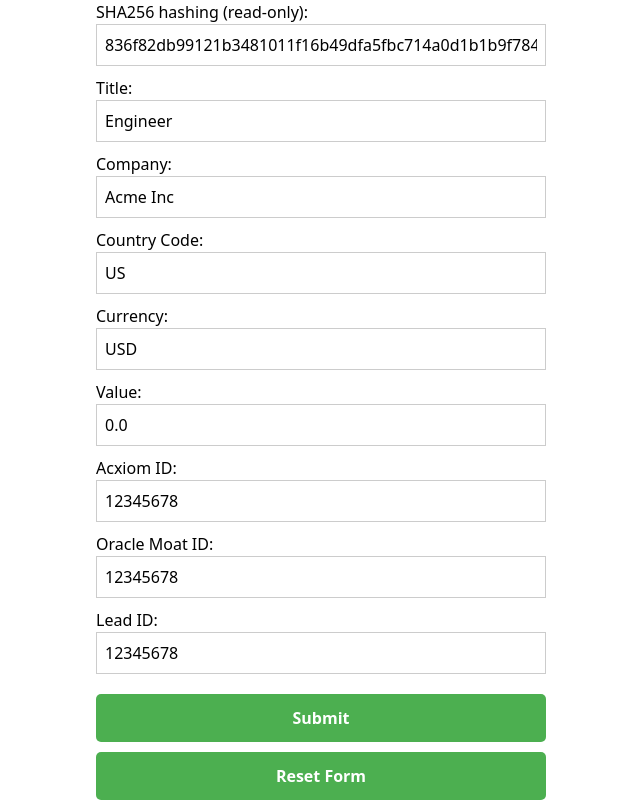
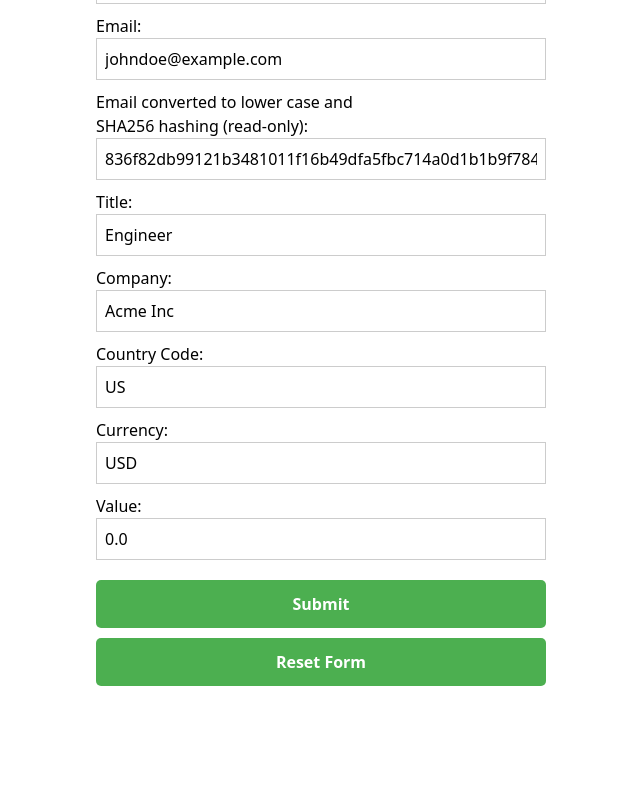
Before and after one commit to otyeung/cse-capi-demo-simplified, a React (Create React App) app: page / in a window 1280 px wide. Shown: the part 347-1147 px from the top of the page, without its empty margins (394-1034 px from the left). After the commit the page ends 1120 px from the top, so only its background shows below. Built offline with nearby package versions, Linux system fonts and the light colour scheme.

Commit message:
remove acxiom id, oracle moat id and lead id

```diff
--- a/src/ContactForm.tsx
+++ b/src/ContactForm.tsx
@@ -24,9 +24,6 @@ interface FormData {
   countryCode: string
   currency: string
   value: string
-  acxiomId: string
-  oracleMoatId: string
-  leadId: string
 }
 
 // Default values for form data
@@ -41,9 +38,6 @@ const initialFormData: FormData = {
   countryCode: 'US',
   currency: 'USD',
   value: '0.0',
-  acxiomId: '12345678',
-  oracleMoatId: '12345678',
-  leadId: '12345678',
 }
 
 const ContactForm: React.FC = () => {
@@ -112,9 +106,6 @@ const ContactForm: React.FC = () => {
       //     },
       //     jobTitle: formData.title,
       //     companyName: formData.company,
-      //     acxiomID: formData.acxiomId,
-      //     moatID: formData.oracleMoatId,
-      //     //leadID: 'urn:li:leadGenFormResponse:' + formData.leadId,
       //   },
       //   currency: formData.currency,
       //   value: formData.value,
@@ -133,9 +124,6 @@ const ContactForm: React.FC = () => {
       //       },
       //       jobTitle: formData.title,
       //       companyName: formData.company,
-      //       acxiomID: formData.acxiomId,
-      //       moatID: formData.oracleMoatId,
-      //       leadID: 'urn:li:leadGenFormResponse:' + formData.leadId,
       //     },
       //     currency: formData.currency,
       //     value: formData.value,
@@ -311,39 +299,6 @@ const ContactForm: React.FC = () => {
             />
           </label>
 
-          <label>
-            Acxiom ID:
-            <input
-              type='text'
-              name='acxiomId'
-              value={formData.acxiomId}
-              onChange={handleChange}
-              id='acxiomId'
-            />
-          </label>
-
-          <label>
-            Oracle Moat ID:
-            <input
-              type='text'
-              name='oracleMoatId'
-              value={formData.oracleMoatId}
-              onChange={handleChange}
-              id='oracleMoatId'
-            />
-          </label>
-
-          <label>
-            Lead ID:
-            <input
-              type='text'
-              name='leadId'
-              value={formData.leadId}
-              onChange={handleChange}
-              id='leadId'
-            />
-          </label>
-
           <button type='submit' id='btn-submit' className='class-btn-submit'>
             Submit
           </button>
```
